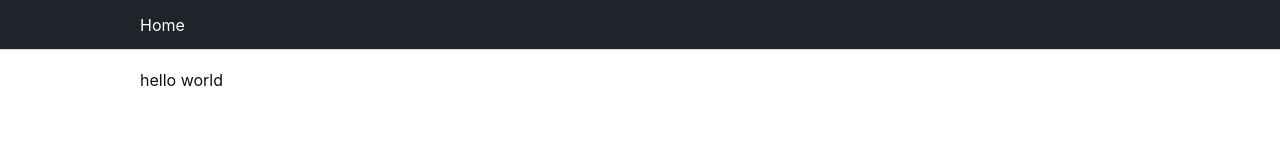
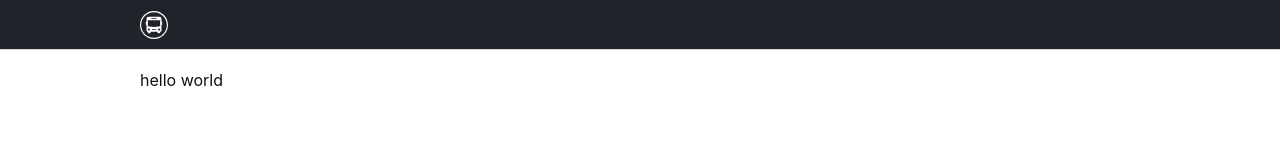
Before and after one commit to socratone/trouble-shooter, a React (Create React App) app: page / in a window 1280 px wide. Shown: the top 160 px of the page. Built offline with nearby package versions, Linux system fonts and the light colour scheme.

Commit message:
임시 로고 추가

```diff
--- /dev/null
+++ b/src/components/icon/LogoIcon.js
@@ -0,0 +1,17 @@
+import React from 'react';
+
+const LogoIcon = ({ size, color }) => (
+  <svg
+    xmlns="http://www.w3.org/2000/svg"
+    width={size}
+    height={size}
+    viewBox="0 0 24 24"
+    fill-rule="evenodd"
+    clip-rule="evenodd"
+    fill={color}
+  >
+    <path d="M12 0c6.623 0 12 5.377 12 12s-5.377 12-12 12-12-5.377-12-12 5.377-12 12-12zm0 1c6.071 0 11 4.929 11 11s-4.929 11-11 11-11-4.929-11-11 4.929-11 11-11zm-3.5 18h-1.167c-.322 0-.583-.261-.583-.583v-.584c-.309 0-.606-.123-.825-.341-.219-.219-.342-.516-.342-.825v-4.667c-.322 0-.583-.261-.583-.583v-1.75c0-.322.261-.584.583-.584v-2.333c0-.966.784-1.75 1.75-1.75h9.334c.966 0 1.75.784 1.75 1.75v2.333c.322 0 .583.262.583.584v1.75c0 .322-.261.583-.583.583v4.667c0 .309-.123.606-.342.825-.219.218-.516.341-.825.341v.584c0 .322-.261.583-.583.583h-1.167c-.322 0-.583-.261-.583-.583v-.584h-5.834v.584c0 .322-.261.583-.583.583zm-.875-4.083c.483 0 .875.392.875.875s-.392.875-.875.875-.875-.392-.875-.875.392-.875.875-.875zm8.75 0c.483 0 .875.392.875.875s-.392.875-.875.875-.875-.392-.875-.875.392-.875.875-.875zm-2.917.583h-2.916c-.161 0-.292.131-.292.292 0 .161.131.291.292.291h2.916c.161 0 .292-.13.292-.291 0-.161-.131-.292-.292-.292zm3.792-7.292c0-.161-.131-.291-.292-.291h-9.916c-.161 0-.292.13-.292.291v4.959s1.807.583 5.25.583 5.25-.583 5.25-.583v-4.959zm-2.917-2.041h-4.666v.583h4.666v-.583z"/>
+  </svg>
+);
+
+export default LogoIcon;
--- a/src/components/nav/Nav.js
+++ b/src/components/nav/Nav.js
@@ -1,4 +1,5 @@
 import React from 'react';
+import LogoIcon from '../icon/LogoIcon';
 import NavItem from './NavItem';
 import MenuButton from './MenuButton';
 import RightNav from './RightNav';
@@ -12,7 +13,7 @@ const Nav = () => {
     <header className={styles.wrap}>
       <nav className={styles.nav}>
         <NavItem to="/">
-          Home
+          <LogoIcon size="28" color="white" />
         </NavItem>
       </nav>
       <MenuButton />
--- a/src/components/nav/NavItem.module.scss
+++ b/src/components/nav/NavItem.module.scss
@@ -16,4 +16,6 @@
 .item {
   font-size: 16px;
   color: white;
+  display: flex;
+  align-items: center;
 }
```
Also changed, not shown: assets/logo.png (deleted).
